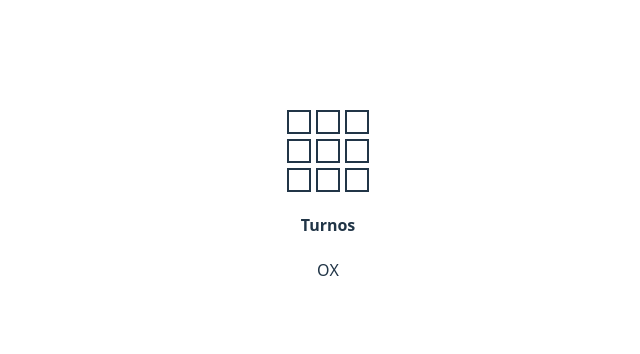
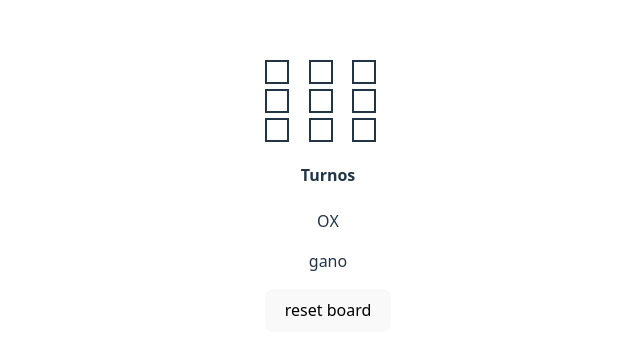
Before and after one commit to jrxjb/tic-tac-toe-react, a React (Vite) app in the folder tic-tact-toe/: page / in a window 1280 px wide. Shown: the part 204-558 px from the top of the page, without its empty margins (312-952 px from the left). Built offline with nearby package versions, Linux system fonts and the light colour scheme.

Commit message:
add winner and botton reset + logic

```diff
--- a/tic-tact-toe/src/App.jsx
+++ b/tic-tact-toe/src/App.jsx
@@ -2,6 +2,9 @@ import { useState } from 'react'
 import reactLogo from './assets/react.svg'
 import viteLogo from '/vite.svg'
 import './App.css'
+import GetWinner from './components/ganador'
+import ResetBoard from './components/resetBoard'
+
 
 
 const TURNS ={
@@ -9,6 +12,16 @@ const TURNS ={
   O:'O'
 }
 
+const winner_combos = [
+  [0,1,2],
+  [3,4,5],
+  [6,7,8],
+  [0,3,6],
+  [1,4,7],
+  [2,5,8],
+  [0,4,8],
+  [2,4,6]
+]
 //const board = Array(9).fill(null)
 //Resultado: [null, null, null, null, null, null, null, null, null]
 //const board = Array(9).fill(null)
@@ -17,20 +30,42 @@ const TURNS ={
 function App() {
   const [turn,setTurn]=useState("");
   const [board,setBoard]=useState(Array(9).fill(null))
+  const [winner,setWinner] = useState('')
 
   function updateBoard(index){
       console.log(`hizo click en span ${index}`);
-
+      if(board[index] !==null) return
       const updateTurn = turn === TURNS.X? TURNS.O : TURNS.X;
       setTurn(updateTurn)
       const newBoard = [...board]
       newBoard[index] = updateTurn
       setBoard(newBoard)
+      // revision de ganadores
+      /*for(const combo of winner_combos){
+        const[a,b,c]=combo
+        if(newBoard[a]&&
+          newBoard[a]===newBoard[b]&&
+          newBoard[a]===newBoard[c]){
+          return console.log("tenemos un ganador")
+        }
+      }*/
 
+        for(let i=0;i<winner_combos.length;i++){
+          const combos=winner_combos[i];
+          if(newBoard[combos[0]]&&
+            newBoard[combos[0]][0]===newBoard[combos[1]]&&
+            newBoard[combos[0]]===newBoard[combos[2]]){
+              setWinner(newBoard[combos[0]])
+            }
 
         }
+
+    }
+    function cleanBoard(){
+      setBoard(Array(9).fill(null));
+    }
     return (
-    <>
+    <div>
       <div className="board-medio">
         {
           board.map((contenidoB,index)=>{
@@ -45,8 +80,10 @@ function App() {
           <div>{TURNS.X}</div>
         </section>
         </div>
+        <GetWinner texto={winner}/>
+        <ResetBoard resetBoardF={cleanBoard}/>
 
-    </>
+    </div>
   )
 }
 
--- /dev/null
+++ b/tic-tact-toe/src/components/ganador.jsx
@@ -0,0 +1,8 @@
+function GetWinner({texto}){
+
+    return(<>
+    <p>gano {texto}</p>
+    </>)
+}
+
+export default GetWinner;
--- /dev/null
+++ b/tic-tact-toe/src/components/resetBoard.jsx
@@ -0,0 +1,9 @@
+function ResetBoard({resetBoardF}){
+    return(
+        <button onClick={resetBoardF}>
+            reset board
+        </button>
+    )
+}
+
+export default ResetBoard;
```
Lines whose indentation alone changed are shown as unchanged.
